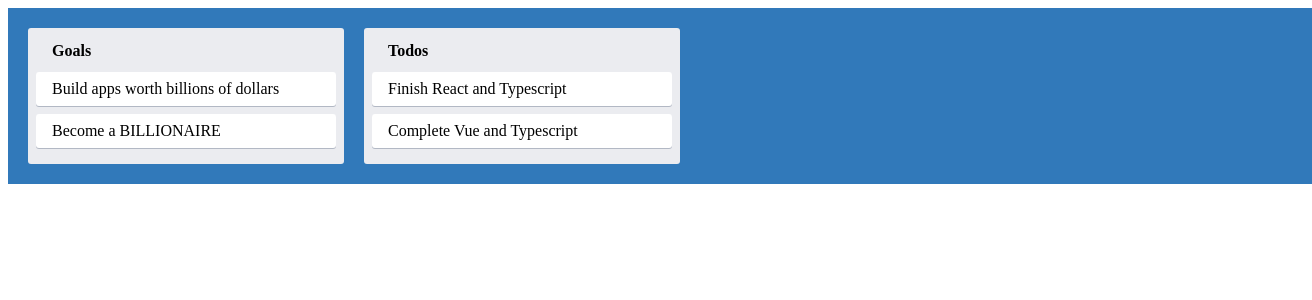
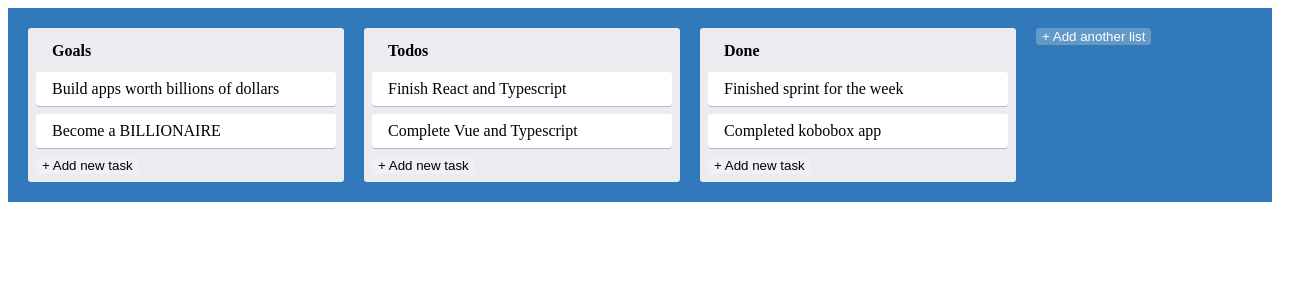
Before and after one commit to pemeraldy/react-typescript-implementation, a React (Create React App) app: page / in a window 1280 px wide. Shown: the top 300 px of the page, 1312 px wide, since content can reach past the window. Built offline with nearby package versions, Linux system fonts and the light colour scheme.

Commit message:
add new item not console logging

```diff
--- /dev/null
+++ b/src/AddNewItem.tsx
@@ -0,0 +1,30 @@
+import React, { useState } from "react";
+import { NewItemForm } from "./NewItemForm";
+import { AddItemButton } from "./styles";
+
+interface AddNewItemProps {
+  onAdd(text: string): void;
+  toggleButtonText: string;
+  dark?: boolean;
+}
+
+export const AddNewItem = (props: AddNewItemProps) => {
+  const [showForm, setShowForm] = useState(false);
+  const { onAdd, toggleButtonText, dark } = props;
+
+  if (showForm) {
+    return (
+      <NewItemForm
+        onAdd={(text) => {
+          onAdd(text);
+          setShowForm(false);
+        }}
+      />
+    );
+  }
+  return (
+    <AddItemButton dark={dark} onClick={() => setShowForm(true)}>
+      {toggleButtonText}
+    </AddItemButton>
+  );
+};
--- a/src/App.tsx
+++ b/src/App.tsx
@@ -1,7 +1,7 @@
 import React from "react";
 import {Card} from './Card'
 import {Column} from './Column'
-
+import { AddNewItem } from "./AddNewItem";
 import { AppContainer } from "./styles";
 
 function App() {
@@ -15,6 +15,11 @@
         <Card text="Finish React and Typescript" />
         <Card text="Complete Vue and Typescript" />
       </Column>
+      <Column text="Done">
+        <Card text="Finished sprint for the week" />
+        <Card text="Completed kobobox app" />
+      </Column>
+      <AddNewItem toggleButtonText="+ Add another list" onAdd={console.log } />
     </AppContainer>
   );
 }
--- a/src/Column.tsx
+++ b/src/Column.tsx
@@ -1,4 +1,5 @@
 import React from "react";
+import { AddNewItem } from "./AddNewItem";
 import { ColumnContainer, ColumnTitle } from "./styles";
 
 interface ColumnProps {
@@ -13,6 +14,7 @@
     <ColumnContainer>
       <ColumnTitle>{text}</ColumnTitle>
       {children}
+      <AddNewItem toggleButtonText="+ Add new task" onAdd={console.log} dark />
     </ColumnContainer>
   );
 };
--- /dev/null
+++ b/src/NewItemForm.tsx
@@ -0,0 +1,23 @@
+import React, { useState } from "react";
+import { useFocus } from "./utils/useFocus";
+import { NewItemFormContainer, NewItemButton, NewItemInput } from "./styles";
+
+interface NewItemFormProps {
+  onAdd(text: string): void;
+}
+
+export const NewItemForm = (props: NewItemFormProps) => {
+  const [text, setText] = useState("");
+  const inputRef = useFocus();
+  const { onAdd } = props;
+  return (
+    <NewItemFormContainer>
+      <NewItemInput
+        ref={inputRef}
+        value={text}
+        onChange={(e) => setText(e.target.value)}
+      />
+      <NewItemButton onClick={() => onAdd(text)}>Create</NewItemButton>
+    </NewItemFormContainer>
+  );
+};
--- a/src/styles.ts
+++ b/src/styles.ts
@@ -6,6 +6,7 @@
   background-color: #3179ba;
   height: 100%;
   width: 100%;
+  box-sizing: border-box;
   padding: 20px;
 `;
 
@@ -31,4 +32,41 @@
   max-width: 300px;
   border-radius: 3px;
   box-shadow: #091e4240 0px 1px 0px 0px;
-`
+`;
+
+interface addItemButtonProps {
+  dark?: boolean;
+}
+
+export const AddItemButton = styled.button<addItemButtonProps>`
+  background-color: #ffffff3d;
+  border-radius: 3px;
+  border: none;
+  cursor: pointer;
+  color: ${(props) => (props.dark ? "#000" : "#fff")};
+`;
+
+export const NewItemFormContainer = styled.div`
+  max-width: 300px;
+  display: flex;
+  flex-direction: column;
+  width: 100%;
+  align-items: flex-start;
+`;
+export const NewItemButton = styled.button`
+  background-color: #5aac44;
+  border-radius: 3px;
+  box-shadow: none;
+  color: #fff;
+  padding: 6px 12px;
+  text-align: center;
+`;
+export const NewItemInput = styled.input`
+  border-radius: 3px;
+  border: none;
+  box-shadow: #091e4240 0px 1px 0px 0px;
+  margin-bottom: 0.5rem;
+  padding: 0.5rem 1rem;
+  width: 100%;
+  box-sizing: border-box;
+`;
--- /dev/null
+++ b/src/utils/useFocus.ts
@@ -0,0 +1,11 @@
+import { useRef, useEffect } from "react";
+
+export const useFocus = () => {
+  const ref = useRef<HTMLInputElement>(null);
+
+  useEffect(() => {
+    ref.current?.focus();
+  });
+
+  return ref;
+};
```
Lines whose indentation alone changed are shown as unchanged.
